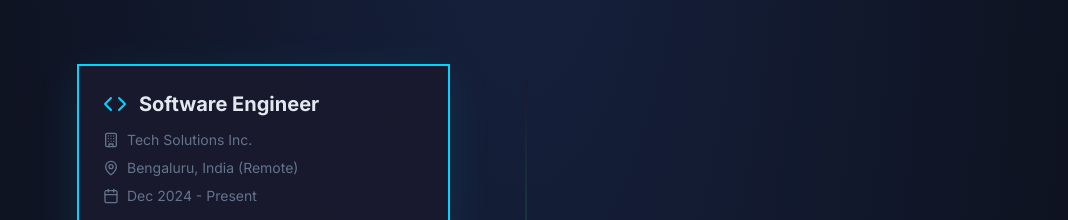
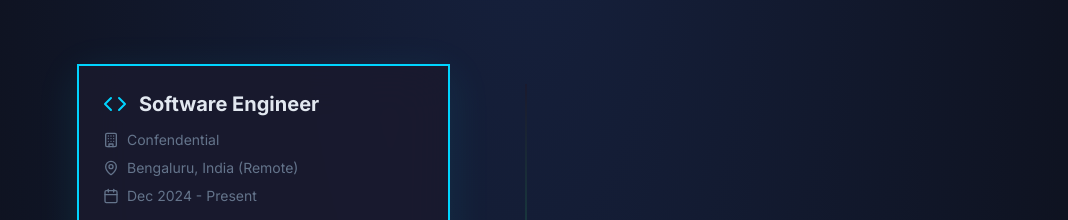
Before and after one commit to Pranavkumar2601/portfolio-v2, a Next.js app: page / in a window 1280 px wide. Shown: the part 7287-7507 px from the top of the page, without its empty margins (115-1183 px from the left). Built offline with nearby package versions, Linux system fonts and the light colour scheme.

Commit message:
updated exp

```diff
--- a/components/experience-section.tsx
+++ b/components/experience-section.tsx
@@ -48,7 +48,7 @@ const experienceData = [
   {
     id: 1,
     title: "Software Engineer",
-    company: "Tech Solutions Inc.",
+    company: "Confendential",
     location: "Bengaluru, India (Remote)",
     duration: "Dec 2024 - Present",
     description:
```
